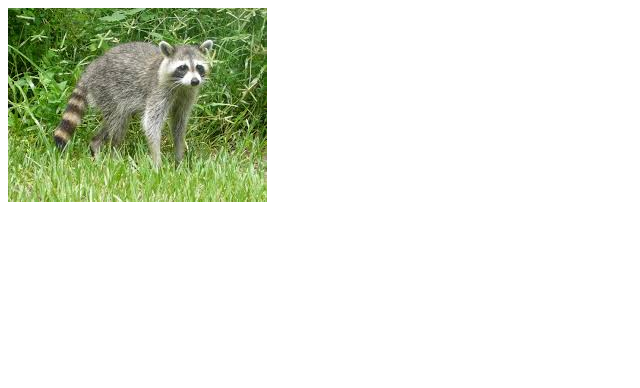
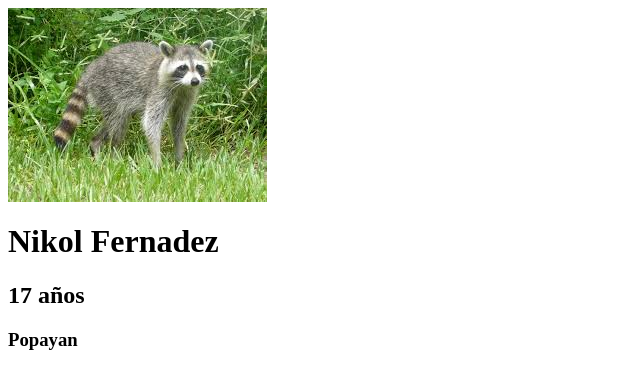
Before and after one commit to nikol1312/Proyecto-NikolFernandez, a plain HTML site: page ejercicio4.html in a window 1280 px wide. Shown: the whole page, without its empty margins (0-640 px from the left). Drawn offline with Linux system fonts and the light colour scheme.

Commit message:
version 04-v4

```diff
--- a/ejercicio4.html
+++ b/ejercicio4.html
@@ -11,5 +11,8 @@
         <area shape="recet" coords="105,95,125,207" href="https://www.bing.com/search?q=tutorial+word&qs=n&form=QBRE&sp=-1&ghc=1&lq=0&pq=tutorial+word&sc=11-13&sk=&cvid=16849D551C8844C8B44BA3BDB93C8E48&ghsh=0&ghacc=0&ghpl=" alt="tutorial word">
         <area shape="recet" coords="105,95,125,207" href="https://www.bing.com/search?q=tutorial+excel&qs=n&form=QBRE&sp=-1&ghc=1&lq=0&pq=tutorial+excel&sc=11-14&sk=&cvid=12EBC9D526F84219B7599F384FC01251&ghsh=0&ghacc=0&ghpl=" alt="tutorial excel">
     </map>
+    <h1>Nikol Fernadez</h1>
+    <h2>17 años</h2>
+    <h3>Popayan</h3>
 </body>
 </html>
```
